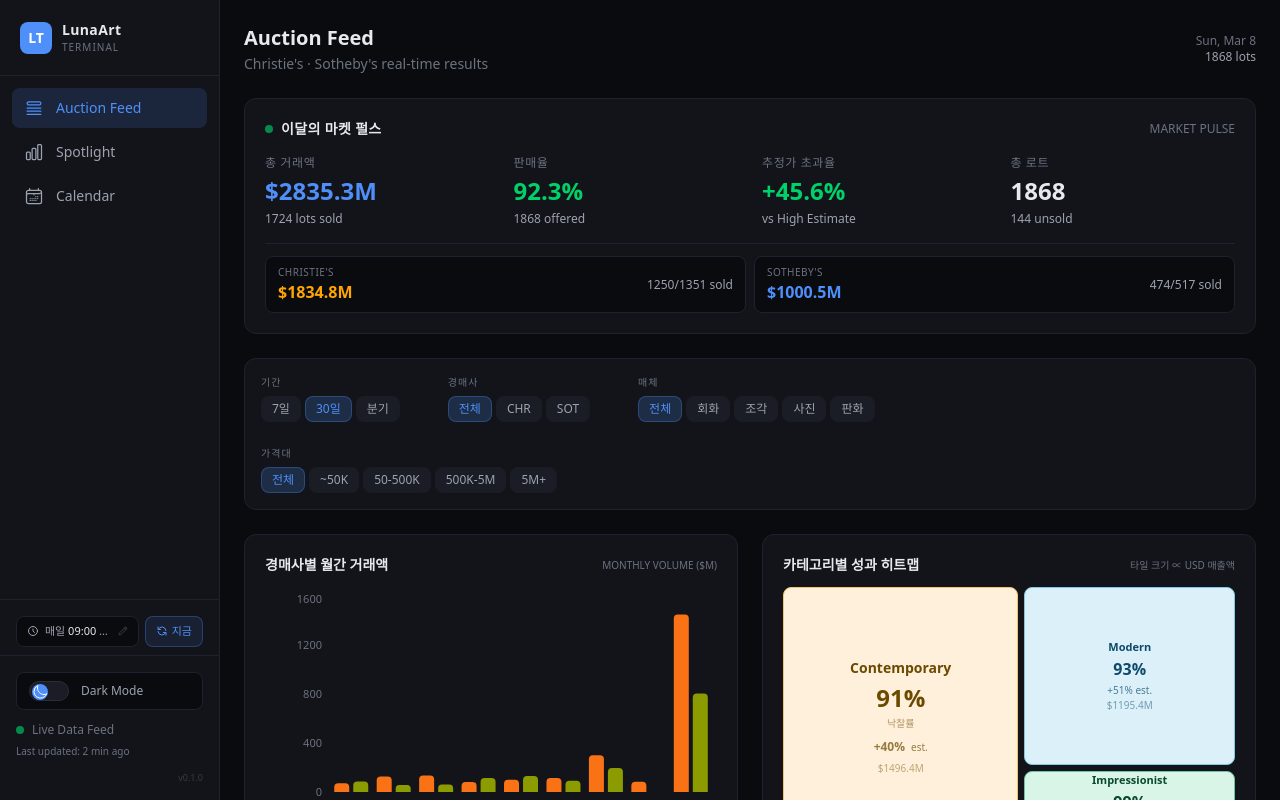
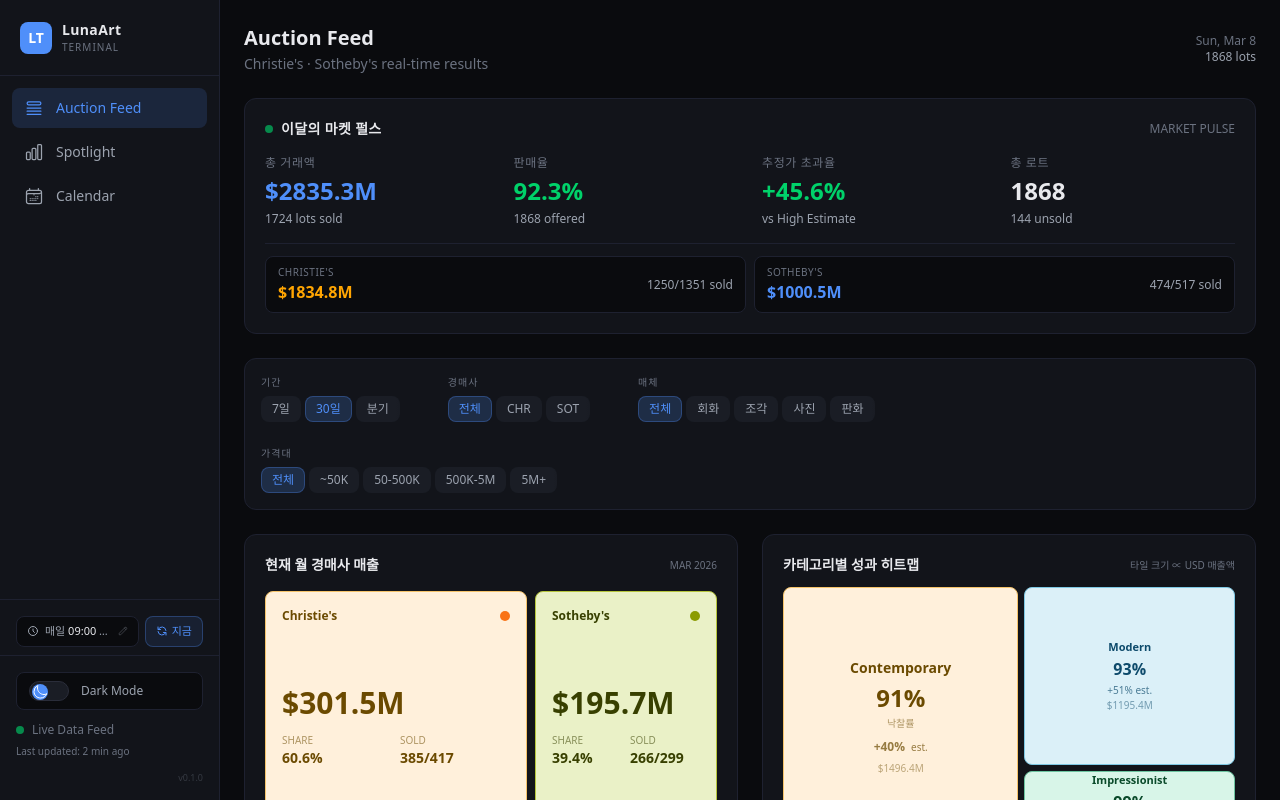
Before and after one commit to lunadad/lunaart-terminal, a Next.js app: page / in a window 1280 px wide. Built offline with nearby package versions, Linux system fonts and the light colour scheme.

Commit message:
Compare current month house revenue as heatmap

```diff
--- a/src/components/Charts.tsx
+++ b/src/components/Charts.tsx
@@ -1,74 +1,101 @@
 'use client';
 
 import { useState } from 'react';
-import {
-  BarChart, Bar, XAxis, YAxis, Tooltip, ResponsiveContainer, Legend,
-} from 'recharts';
-import { getMonthlyVolume, getCategoryPerformance, formatCurrency } from '@/lib/mock-data';
-import { useTheme } from './ThemeProvider';
+import { allLots, auctionHouses, getCategoryPerformance, formatCurrency } from '@/lib/mock-data';
 
-const COLORS = {
-  christies: '#f97316',
-  sothebys: '#8b9b00',
+const MONTH_LABEL_FORMATTER = new Intl.DateTimeFormat('en-US', { month: 'short', year: 'numeric' });
+
+const HOUSE_HEATMAP_PALETTE: Record<string, { bg: string; border: string; fg: string; marker: string }> = {
+  christies: { bg: '#FFF0DB', border: '#F5C36A', fg: '#6B4A00', marker: '#f97316' },
+  sothebys: { bg: '#EAF1C7', border: '#B6C53D', fg: '#384000', marker: '#8b9b00' },
 };
 
-type TooltipPayload = {
-  dataKey?: string | number;
-  name?: string | number;
-  value?: string | number;
-  color?: string;
-};
+function getCurrentMonthHouseVolume() {
+  const now = new Date();
+  const monthPrefix = `${now.getFullYear()}-${String(now.getMonth() + 1).padStart(2, '0')}`;
+  const monthLots = allLots.filter(l => l.result.saleDate?.startsWith(monthPrefix));
+  const totalVolume = monthLots
+    .filter(l => l.result.sold)
+    .reduce((sum, l) => sum + (l.result.usdEquivalent || 0), 0);
 
-function CustomTooltip({
-  active,
-  payload,
-  label,
-}: {
-  active?: boolean;
-  payload?: TooltipPayload[];
-  label?: string;
-}) {
-  if (!active || !payload) return null;
-  return (
-    <div className="bg-surface border border-border-light rounded-lg p-3 shadow-xl">
-      <p className="text-xs font-medium text-foreground mb-1">{label}</p>
-      {payload.map((p) => (
-        <p key={p.dataKey} className="text-xs" style={{ color: p.color }}>
-          {p.name}: ${p.value}M
-        </p>
-      ))}
-    </div>
-  );
+  return {
+    monthLabel: MONTH_LABEL_FORMATTER.format(now).toUpperCase(),
+    totalVolume,
+    houses: auctionHouses
+      .map((house) => {
+        const houseLots = monthLots.filter(l => l.auctionHouseId === house.id);
+        const soldLots = houseLots.filter(l => l.result.sold);
+        const volume = soldLots.reduce((sum, l) => sum + (l.result.usdEquivalent || 0), 0);
+
+        return {
+          id: house.id,
+          name: house.name,
+          volume,
+          soldLots: soldLots.length,
+          totalLots: houseLots.length,
+          share: totalVolume > 0 ? (volume / totalVolume) * 100 : 0,
+          sellThrough: houseLots.length > 0 ? (soldLots.length / houseLots.length) * 100 : 0,
+        };
+      })
+      .sort((a, b) => b.volume - a.volume),
+  };
 }
 
 export function MonthlyVolumeChart() {
-  const data = getMonthlyVolume();
-  const { theme } = useTheme();
-  const tickColor = theme === 'dark' ? '#6b7280' : '#8c8379';
-  const cursorFill = theme === 'dark' ? 'rgba(255,255,255,0.03)' : 'rgba(0,0,0,0.04)';
+  const data = getCurrentMonthHouseVolume();
 
   return (
     <div className="bg-surface border border-border rounded-xl p-5">
       <div className="flex items-center justify-between mb-4">
-        <h3 className="text-sm font-semibold text-foreground">경매사별 월간 거래액</h3>
-        <span className="text-[10px] text-muted font-mono">MONTHLY VOLUME ($M)</span>
+        <h3 className="text-sm font-semibold text-foreground">현재 월 경매사 매출</h3>
+        <span className="text-[10px] text-muted font-mono">{data.monthLabel}</span>
       </div>
-      <ResponsiveContainer width="100%" height={260}>
-        <BarChart data={data} barGap={4}>
-          <XAxis dataKey="month" tick={{ fill: tickColor, fontSize: 11 }} axisLine={false} tickLine={false} />
-          <YAxis tick={{ fill: tickColor, fontSize: 11 }} axisLine={false} tickLine={false} />
-          <Tooltip content={<CustomTooltip />} cursor={{ fill: cursorFill }} />
-          <Legend
-            formatter={(value: string) => (
-              <span className="text-xs text-text-secondary">
-                {value === 'christies' ? "Christie's" : "Sotheby's"}
-              </span>
-            )}
-          />
-          <Bar dataKey="christies" fill={COLORS.christies} radius={[4, 4, 0, 0]} />
-          <Bar dataKey="sothebys" fill={COLORS.sothebys} radius={[4, 4, 0, 0]} />
-        </BarChart>
-      </ResponsiveContainer>
+
+      <div className="flex gap-2" style={{ height: 260 }}>
+        {data.houses.map((house) => {
+          const palette = HOUSE_HEATMAP_PALETTE[house.id] || HOUSE_HEATMAP_PALETTE.christies;
+          const flexValue = Math.max(house.volume, data.totalVolume > 0 ? data.totalVolume * 0.08 : 1);
+
+          return (
+            <div
+              key={house.id}
+              className="relative rounded-lg border overflow-hidden flex flex-col justify-between p-4 min-w-[120px]"
+              style={{ flex: flexValue, background: palette.bg, borderColor: palette.border, color: palette.fg }}
+            >
+              <div className="flex items-center justify-between gap-2">
+                <p className="text-xs font-semibold truncate">{house.name}</p>
+                <span className="w-2.5 h-2.5 rounded-full shrink-0" style={{ background: palette.marker }} />
+              </div>
+              <div>
+                <p className="text-2xl md:text-3xl font-bold font-mono tracking-normal">
+                  ${formatCurrency(house.volume)}
+                </p>
+                <div className="mt-3 grid grid-cols-2 gap-2">
+                  <div>
+                    <p className="text-[10px] opacity-55 uppercase">Share</p>
+                    <p className="text-sm font-bold font-mono">{house.share.toFixed(1)}%</p>
+                  </div>
+                  <div>
+                    <p className="text-[10px] opacity-55 uppercase">Sold</p>
+                    <p className="text-sm font-bold font-mono">{house.soldLots}/{house.totalLots}</p>
+                  </div>
+                </div>
+              </div>
+              <div className="h-1.5 rounded-full bg-white/40 overflow-hidden">
+                <div
+                  className="h-full rounded-full"
+                  style={{ width: `${Math.min(100, house.sellThrough)}%`, background: palette.marker }}
+                />
+              </div>
+            </div>
+          );
+        })}
+      </div>
+
+      <div className="mt-3 flex items-center justify-between gap-3 text-[10px] text-muted font-mono">
+        <span>TOTAL ${formatCurrency(data.totalVolume)}</span>
+        <span>{data.houses.map(h => `${h.name === "Christie's" ? 'CHR' : 'SOT'} ${h.share.toFixed(1)}%`).join(' / ')}</span>
+      </div>
     </div>
   );
 }
```
